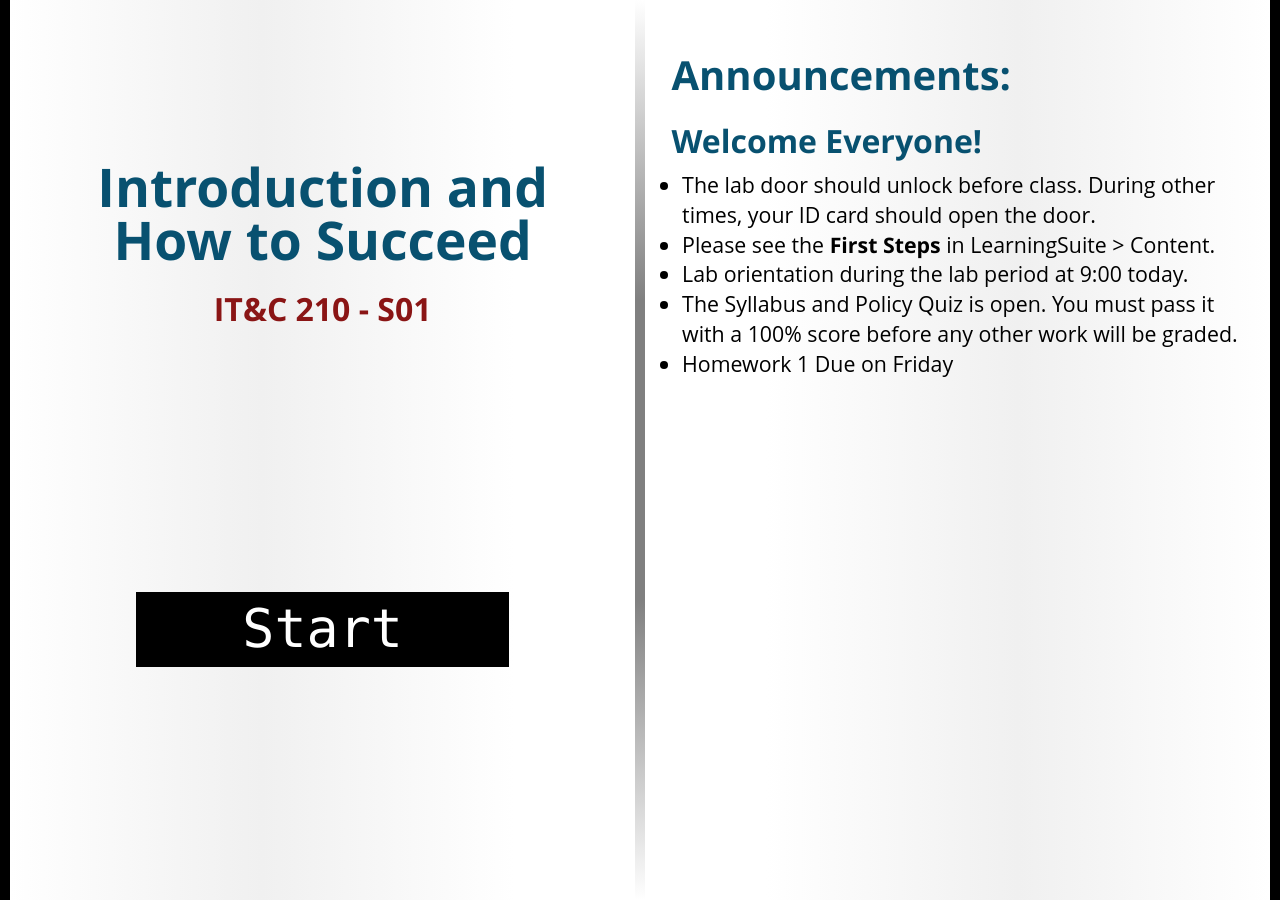
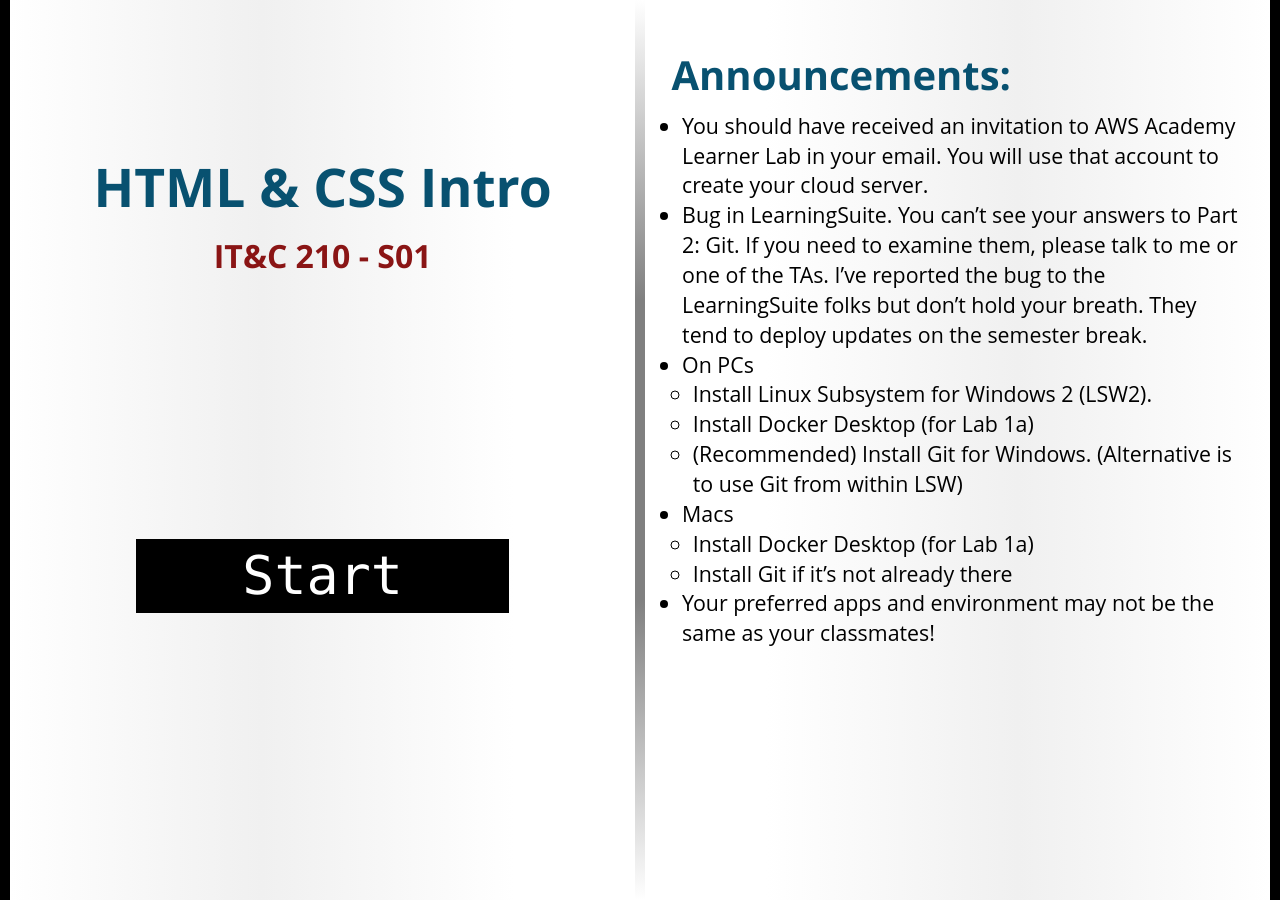
Before and after one commit to BYU-ITC-210/BYU-ITC-210.github.io, a Jekyll site: the page built from _welcome/S01.md, in a window 1280 px wide. Built offline with Jekyll 4.4.1, drawn with Linux system fonts in a browser that asks for light colours; some web fonts are replaced.

Commit message:
Welcome S01

```diff
--- a/_welcome/S01.md
+++ b/_welcome/S01.md
@@ -1,12 +1,14 @@
 ---
-title: Introduction and How to Succeed
+title: HTML & CSS Intro
 session: S01
 ---
-
-## Welcome Everyone!
-
-* The lab door should unlock before class. During other times, your ID card should open the door.
-* Please see the **First Steps** in LearningSuite > Content.
-* Lab orientation during the lab period at 9:00 today.
-* The Syllabus and Policy Quiz is open. You must pass it with a 100% score before any other work will be graded.
-* Homework 1 Due on Friday
+* You should have received an invitation to AWS Academy Learner Lab in your email. You will use that account to create your cloud server.
+* Bug in LearningSuite. You can't see your answers to Part 2: Git. If you need to examine them, please talk to me or one of the TAs. I've reported the bug to the LearningSuite folks but don't hold your breath. They tend to deploy updates on the semester break.
+* On PCs
+    * Install Linux Subsystem for Windows 2 (LSW2).
+    * Install Docker Desktop (for Lab 1a)
+    * (Recommended) Install Git for Windows. (Alternative is to use Git from within LSW)
+* Macs
+    * Install Docker Desktop (for Lab 1a)
+    * Install Git if it's not already there
+* Your preferred apps and environment may not be the same as your classmates!
```
Also changed, not shown: _welcome/S00.md (added, +12 -0 lines).
